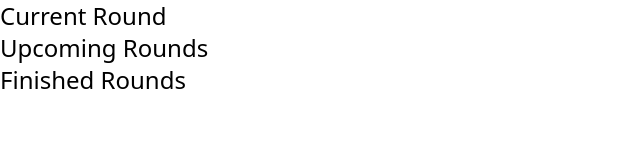
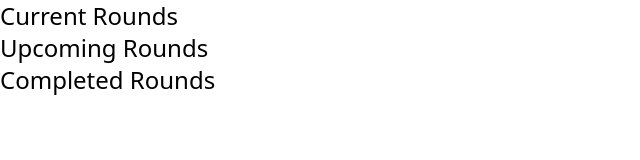
Before and after one commit to gnawinganimal/musicverses, a React (Create React App) app: page / in a window 1280 px wide. Shown: the top 160 px of the page, without its empty margins (0-640 px from the left). Built offline with nearby package versions, Linux system fonts and the light colour scheme.

Commit message:
Update arena page

```diff
--- a/src/pages/Arena.tsx
+++ b/src/pages/Arena.tsx
@@ -4,11 +4,11 @@ export function Arena() {
     return (
         <div>
 
-            <h3 className="text-2xl">Current Round</h3>
+            <h3 className="text-2xl">Current Rounds</h3>
 
             <h3 className="text-2xl">Upcoming Rounds</h3>
 
-            <h3 className="text-2xl">Finished Rounds</h3>
+            <h3 className="text-2xl">Completed Rounds</h3>
 
         </div>
     );
```
